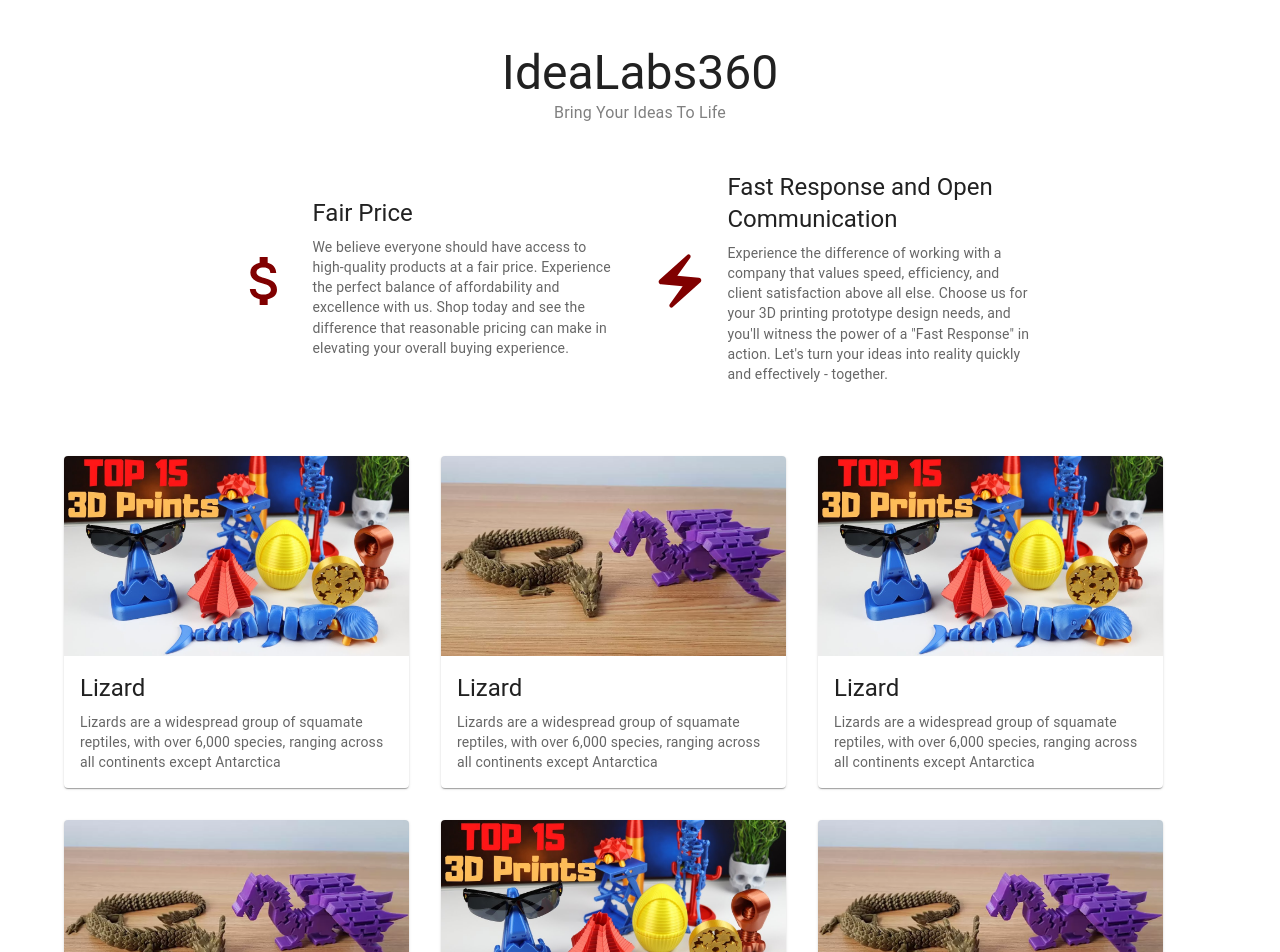
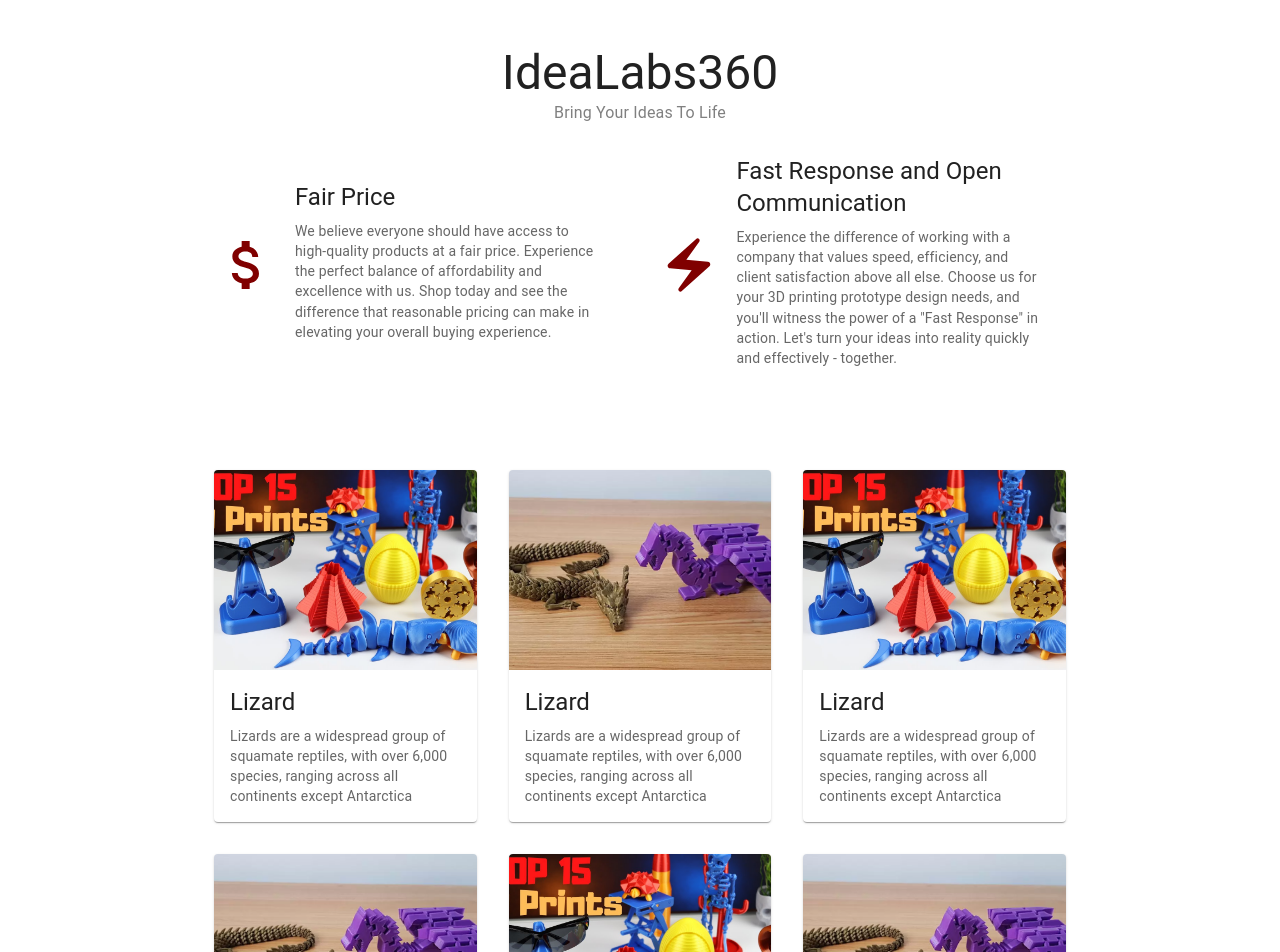
Before and after one commit to IdeaLabs360/IdeaLabs360, a React (Create React App) app: page / in a window 1280 px wide. Shown: the part 80-1032 px from the top of the page. Built offline with nearby package versions, Linux system fonts and the light colour scheme.

Commit message:
make responsive

```diff
--- /dev/null
+++ b/src/views/Landing.js
@@ -0,0 +1,127 @@
+import * as React from "react";
+import {
+  Card,
+  CardContent,
+  Container,
+  Grid,
+  Box,
+  Typography,
+} from "@mui/material";
+import AttachMoneyOutlinedIcon from "@mui/icons-material/AttachMoneyOutlined";
+import ElectricBoltOutlinedIcon from "@mui/icons-material/ElectricBoltOutlined";
+
+export const Landing = () => {
+  return (
+    <Box
+      sx={{
+        display: "flex",
+        flexDirection: "column",
+        justifyContent: "center",
+        marginTop: "50px",
+      }}
+    >
+      <Typography
+        variant="h3"
+        component="div"
+        sx={{ display: "flex", justifyContent: "center" }}
+      >
+        IdeaLabs360
+      </Typography>
+
+      <Typography
+        variant="body1"
+        component="div"
+        sx={{
+          display: "flex",
+          justifyContent: "center",
+          color: "gray",
+        }}
+      >
+        Bring Your Ideas To Life
+      </Typography>
+
+      <Container
+        maxWidth="md"
+        sx={{
+          display: "flex",
+          justifyContent: "center",
+          marginTop: "30px",
+        }}
+      >
+        <Grid container spacing={2}>
+          <Grid
+            xs={12}
+            md={6}
+            justifyContent={{ xs: "center" }}
+            sx={{ display: "flex" }}
+          >
+            <Card
+              elevation={0}
+              sx={{
+                display: "flex",
+                alignItems: "center",
+                maxWidth: 400,
+              }}
+            >
+              <AttachMoneyOutlinedIcon
+                sx={{
+                  color: "icon.primary",
+                  fontSize: "4rem",
+                }}
+              />
+              <CardContent>
+                <Typography gutterBottom variant="h5" component="div">
+                  Fair Price
+                </Typography>
+                <Typography variant="body2" color="text.secondary">
+                  We believe everyone should have access to high-quality
+                  products at a fair price. Experience the perfect balance of
+                  affordability and excellence with us. Shop today and see the
+                  difference that reasonable pricing can make in elevating your
+                  overall buying experience.
+                </Typography>
+              </CardContent>
+            </Card>
+          </Grid>
+
+          <Grid
+            xs={12}
+            md={6}
+            justifyContent={{ xs: "center" }}
+            sx={{ display: "flex" }}
+          >
+            <Card
+              elevation={0}
+              sx={{
+                display: "flex",
+                alignItems: "center",
+                maxWidth: 400,
+                marginLeft: "15px",
+              }}
+            >
+              <ElectricBoltOutlinedIcon
+                sx={{
+                  color: "icon.primary",
+                  fontSize: "4rem",
+                }}
+              />
+              <CardContent>
+                <Typography gutterBottom variant="h5" component="div">
+                  Fast Response and Open Communication
+                </Typography>
+                <Typography variant="body2" color="text.secondary">
+                  Experience the difference of working with a company that
+                  values speed, efficiency, and client satisfaction above all
+                  else. Choose us for your 3D printing prototype design needs,
+                  and you'll witness the power of a "Fast Response" in action.
+                  Let's turn your ideas into reality quickly and effectively -
+                  together.
+                </Typography>
+              </CardContent>
+            </Card>
+          </Grid>
+        </Grid>
+      </Container>
+    </Box>
+  );
+};
--- a/src/views/Main.js
+++ b/src/views/Main.js
@@ -1,30 +1,11 @@
 import * as React from "react";
 import CssBaseline from "@mui/material/CssBaseline";
-import {
-  CardMedia,
-  CardContent,
-  CardActionArea,
-  Card,
-  Box,
-  Typography,
-  Container,
-} from "@mui/material";
+import { Box, Container } from "@mui/material";
 import Grid from "@mui/material/Unstable_Grid2";
-import AttachMoneyOutlinedIcon from "@mui/icons-material/AttachMoneyOutlined";
-import ElectricBoltOutlinedIcon from "@mui/icons-material/ElectricBoltOutlined";
+import { Landing } from "./Landing";
+import { Portfolio } from "./Portfolio";
 
 export const Main = () => {
-  const images = [
-    "1.jpg",
-    "2.webp",
-    "1.jpg",
-    "2.webp",
-    "1.jpg",
-    "2.webp",
-    "1.jpg",
-    "2.webp",
-  ];
-
   return (
     <>
       <CssBaseline />
@@ -32,128 +13,10 @@ export const Main = () => {
         <Box sx={{ flexGrow: 1 }}>
           <Grid container spacing={6}>
             <Grid xs={12}>
-              <Box
-                sx={{
-                  display: "flex",
-                  flexDirection: "column",
-                  justifyContent: "center",
-                  marginTop: "50px",
-                }}
-              >
-                <Typography
-                  variant="h3"
-                  component="div"
-                  sx={{ display: "flex", justifyContent: "center" }}
-                >
-                  IdeaLabs360
-                </Typography>
-
-                <Typography
-                  variant="body1"
-                  component="div"
-                  sx={{
-                    display: "flex",
-                    justifyContent: "center",
-                    color: "gray",
-                  }}
-                >
-                  Bring Your Ideas To Life
-                </Typography>
-
-                <Box
-                  sx={{
-                    display: "flex",
-                    justifyContent: "center",
-                    marginTop: "30px",
-                  }}
-                >
-                  <Card
-                    elevation={0}
-                    sx={{
-                      display: "flex",
-                      alignItems: "center",
-                      maxWidth: 400,
-                    }}
-                  >
-                    <AttachMoneyOutlinedIcon
-                      sx={{
-                        color: "icon.primary",
-                        fontSize: "4rem",
-                      }}
-                    />
-                    <CardContent>
-                      <Typography gutterBottom variant="h5" component="div">
-                        Fair Price
-                      </Typography>
-                      <Typography variant="body2" color="text.secondary">
-                        We believe everyone should have access to high-quality
-                        products at a fair price. Experience the perfect balance
-                        of affordability and excellence with us. Shop today and
-                        see the difference that reasonable pricing can make in
-                        elevating your overall buying experience.
-                      </Typography>
-                    </CardContent>
-                  </Card>
-
-                  <Card
-                    elevation={0}
-                    sx={{
-                      display: "flex",
-                      alignItems: "center",
-                      maxWidth: 400,
-                      marginLeft: "15px",
-                    }}
-                  >
-                    <ElectricBoltOutlinedIcon
-                      sx={{
-                        color: "icon.primary",
-                        fontSize: "4rem",
-                      }}
-                    />
-                    <CardContent>
-                      <Typography gutterBottom variant="h5" component="div">
-                        Fast Response and Open Communication
-                      </Typography>
-                      <Typography variant="body2" color="text.secondary">
-                        Experience the difference of working with a company that
-                        values speed, efficiency, and client satisfaction above
-                        all else. Choose us for your 3D printing prototype
-                        design needs, and you'll witness the power of a "Fast
-                        Response" in action. Let's turn your ideas into reality
-                        quickly and effectively - together.
-                      </Typography>
-                    </CardContent>
-                  </Card>
-                </Box>
-              </Box>
+              <Landing />
             </Grid>
             <Grid xs={12}>
-              <Grid container spacing={4}>
-                {images.map((image, index) => (
-                  <Grid key={index} xs={4}>
-                    <Card sx={{ maxWidth: 345 }}>
-                      <CardActionArea>
-                        <CardMedia
-                          component="img"
-                          height="200"
-                          image={`./img/${image}`}
-                          // alt={`project ${image.split(".")[0]}`}
-                        />
-                        <CardContent>
-                          <Typography gutterBottom variant="h5" component="div">
-                            Lizard
-                          </Typography>
-                          <Typography variant="body2" color="text.secondary">
-                            Lizards are a widespread group of squamate reptiles,
-                            with over 6,000 species, ranging across all
-                            continents except Antarctica
-                          </Typography>
-                        </CardContent>
-                      </CardActionArea>
-                    </Card>
-                  </Grid>
-                ))}
-              </Grid>
+              <Portfolio />
             </Grid>
           </Grid>
         </Box>
--- a/src/views/Portfolio.js
+++ b/src/views/Portfolio.js
@@ -1,14 +1,66 @@
 import * as React from "react";
-import { Box, Typography } from "@mui/material";
-import WorkOutlineIcon from "@mui/icons-material/WorkOutline";
+import {
+  Card,
+  CardMedia,
+  CardContent,
+  CardActionArea,
+  Typography,
+  Container,
+} from "@mui/material";
+import Grid from "@mui/material/Unstable_Grid2";
 
 export const Portfolio = () => {
+  const images = [
+    "1.jpg",
+    "2.webp",
+    "1.jpg",
+    "2.webp",
+    "1.jpg",
+    "2.webp",
+    "1.jpg",
+  ];
+
   return (
-    <Box sx={{ display: "flex", alignItems: "center" }}>
-      <WorkOutlineIcon sx={{ color: "icon.primary" }} />
-      <Typography variant="h5" component="div" sx={{ marginLeft: "10px" }}>
-        Portfolio
-      </Typography>
-    </Box>
+    <Container
+      maxWidth="md"
+      sx={{
+        display: "flex",
+        justifyContent: "center",
+        marginTop: "30px",
+      }}
+    >
+      <Grid container spacing={4}>
+        {images.map((image, index) => (
+          <Grid
+            key={index}
+            xs={12}
+            sm={6}
+            md={4}
+            sx={{ display: "flex", justifyContent: "center" }}
+          >
+            <Card sx={{ maxWidth: 345 }}>
+              <CardActionArea>
+                <CardMedia
+                  component="img"
+                  height="200"
+                  image={`./img/${image}`}
+                  // alt={`project ${image.split(".")[0]}`}
+                />
+                <CardContent>
+                  <Typography gutterBottom variant="h5" component="div">
+                    Lizard
+                  </Typography>
+                  <Typography variant="body2" color="text.secondary">
+                    Lizards are a widespread group of squamate reptiles, with
+                    over 6,000 species, ranging across all continents except
+                    Antarctica
+                  </Typography>
+                </CardContent>
+              </CardActionArea>
+            </Card>
+          </Grid>
+        ))}
+      </Grid>
+    </Container>
   );
 };
```
